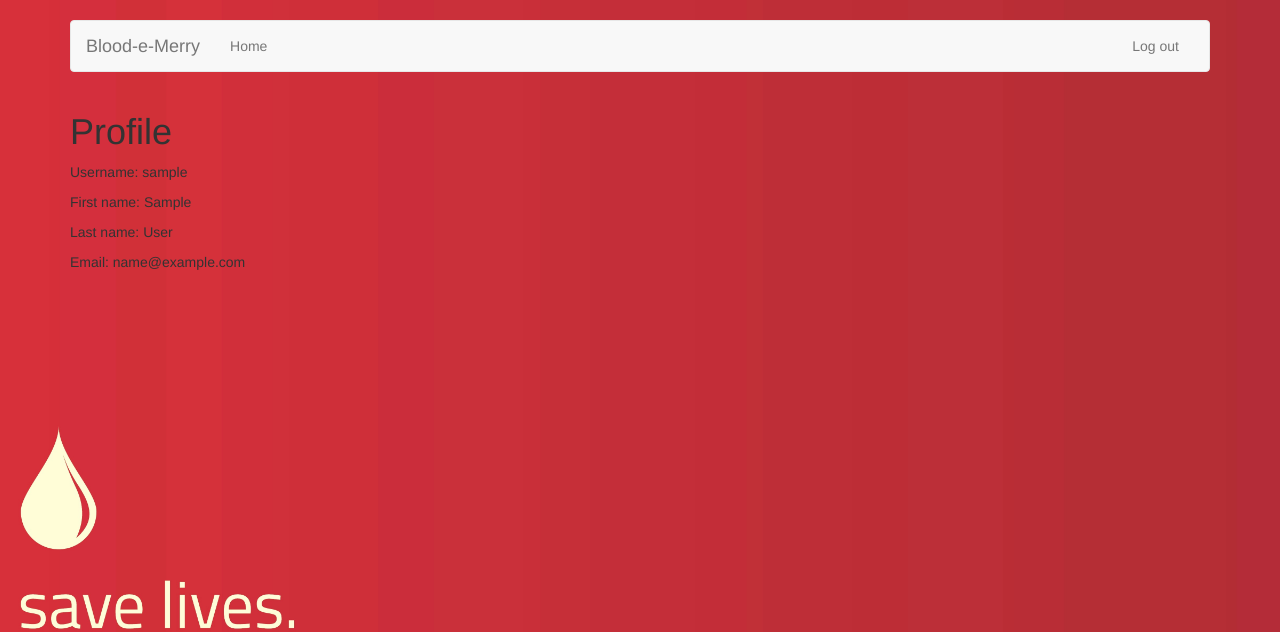
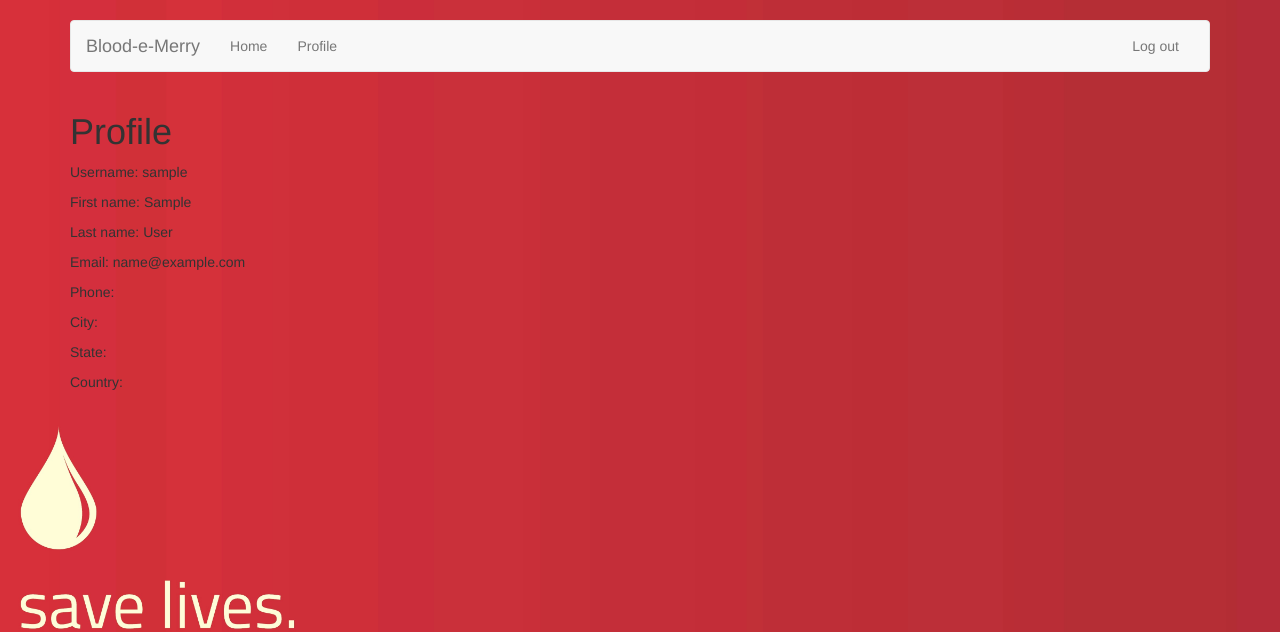
Before and after one commit to viseshrp/Blood_e_Merry, a Django app: page /home/profile/ in a window 1280 px wide. Shown: the top 632 px of the page. Run offline with Django 3.2, Linux system fonts and the light colour scheme; the visitor is signed in with stand-in values (Sample User, id 1); some libraries are stand-ins or nearby versions.

Commit message:
Update profile page

```diff
--- a/loginsignup/templates/loginsignup/base.html
+++ b/loginsignup/templates/loginsignup/base.html
@@ -28,6 +28,7 @@
                 {% if user.is_authenticated %}
                     <ul class="nav navbar-nav">
                         <li><a href="{% url 'loginsignup:home' %}">Home</a></li>
+                        <li><a href="{% url 'loginsignup:profile' %}">Profile</a></li>
                     </ul>
                     <ul class="nav navbar-nav navbar-right">
                         <li><a href="{% url 'loginsignup:logout' %}">Log out</a></li>
--- a/loginsignup/templates/loginsignup/profile.html
+++ b/loginsignup/templates/loginsignup/profile.html
@@ -7,5 +7,9 @@
     <p>First name: {{ user.first_name }}</p>
     <p>Last name: {{ user.last_name }}</p>
     <p>Email: {{ user.email }}</p>
+    <p>Phone: {{ user.donor.phone }}</p>
+    <p>City: {{ user.donor.city }}</p>
+    <p>State: {{ user.donor.state }}</p>
+    <p>Country: {{ user.donor.country }}</p>
 </div>
 {% endblock %}
```
